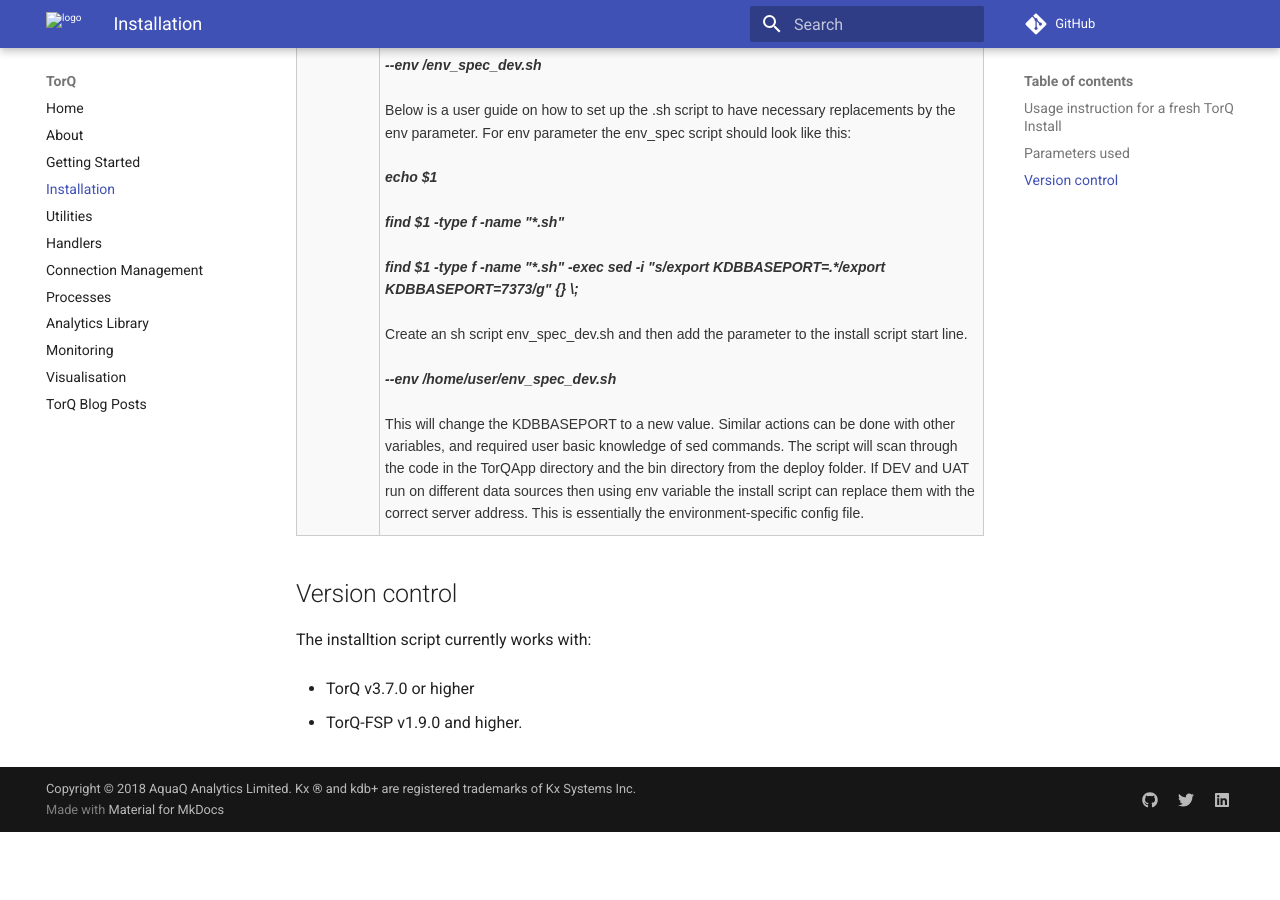
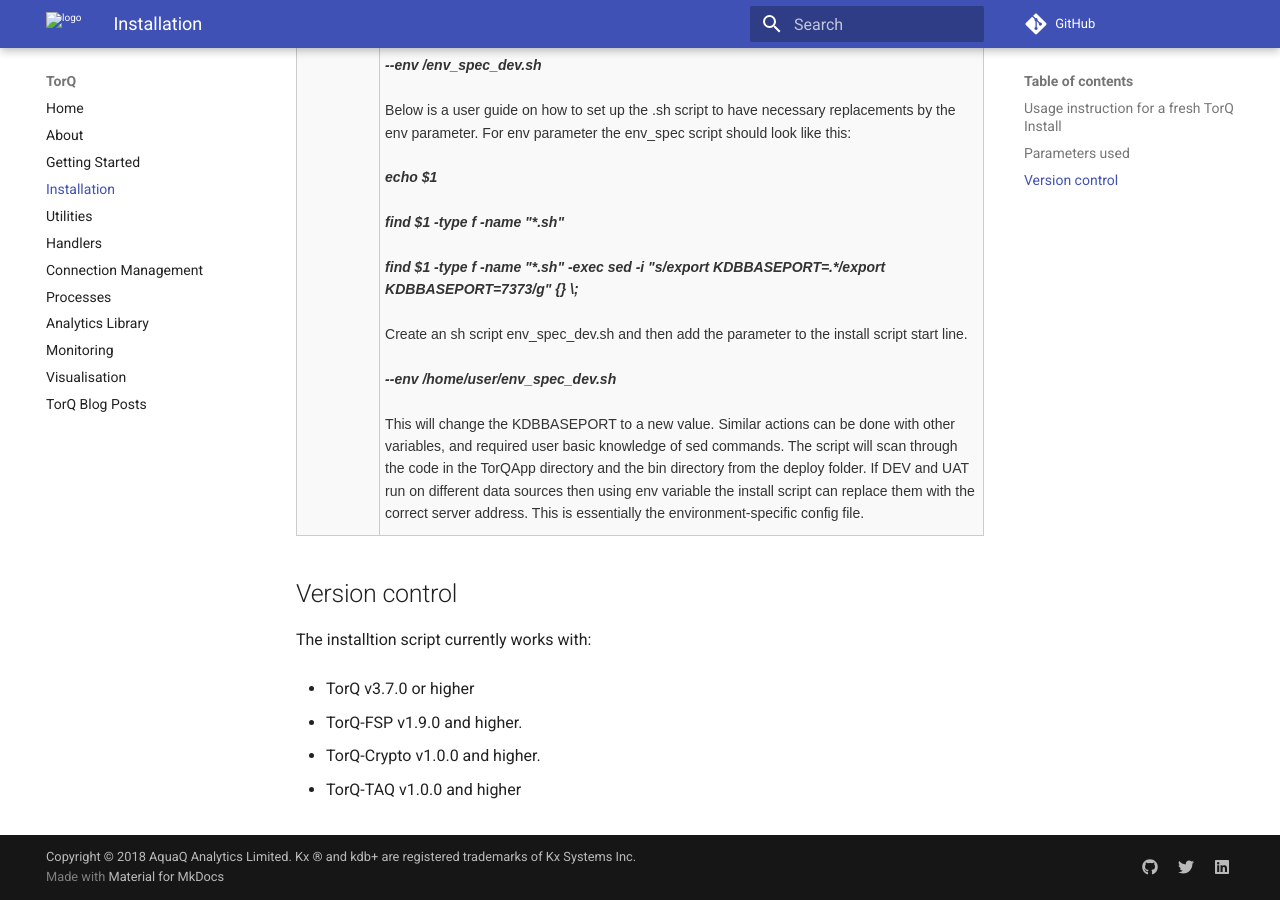
Before and after one commit to DataIntellectTech/TorQ, an MkDocs documentation site: the page built from docs/InstallGuide.md, in a window 1280 px wide and 900 px high, scrolled down 2118 px. Built offline with MkDocs 1.6.1 and Material for MkDocs 9.7.7, drawn with Linux system fonts in a browser that asks for light colours; comment, search, counter and statistics services are not loaded; old or Windows-style settings are respelled for this version of MkDocs; before the commit the page ends 2950 px from its top, so only the background shows below that.

Commit message:
Update InstallGuide.md

```diff
--- a/docs/InstallGuide.md
+++ b/docs/InstallGuide.md
@@ -81,3 +81,7 @@
 - TorQ v3.7.0 or higher
 
 - TorQ-FSP v1.9.0 and higher.
+
+- TorQ-Crypto v1.0.0 and higher.
+
+- TorQ-TAQ v1.0.0 and higher
```
